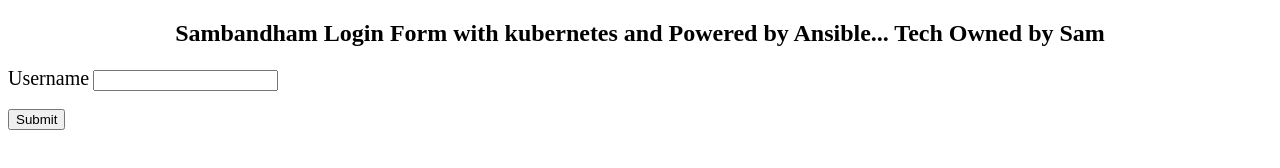
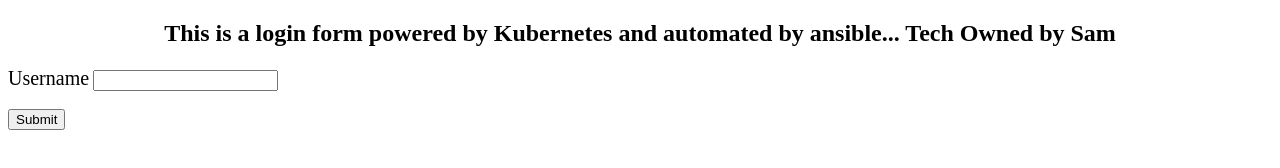
Before and after one commit to sambandham123/k8s-with-ansible, a plain HTML site: page Docker/index.html in a window 1280 px wide. Drawn offline with Linux system fonts and the light colour scheme.

```diff
--- a/Docker/index.html
+++ b/Docker/index.html
@@ -4,7 +4,7 @@
         <title>Sam Application</title>
     </head>
     <body>
-        <center><h2>Sambandham Login Form with kubernetes and Powered by Ansible... Tech Owned by Sam</h2></center>
+        <center><h2>This is a login form powered by Kubernetes and automated by ansible... Tech Owned by Sam</h2></center>
         <label style="font-size:20px;">Username</label>
         <input type="text" name="username" required>
         <br><br>
```
